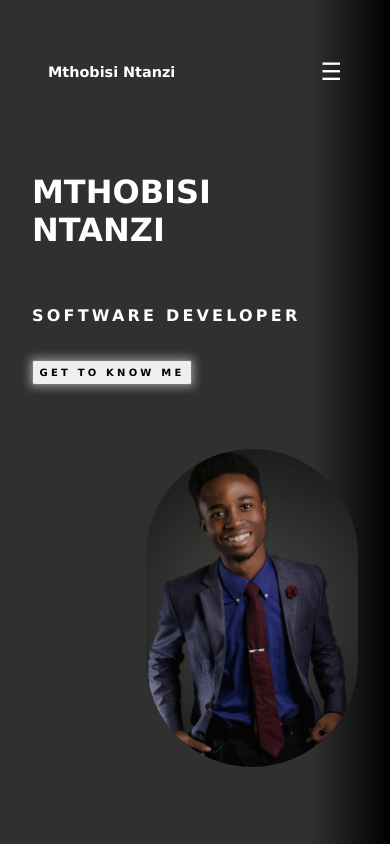
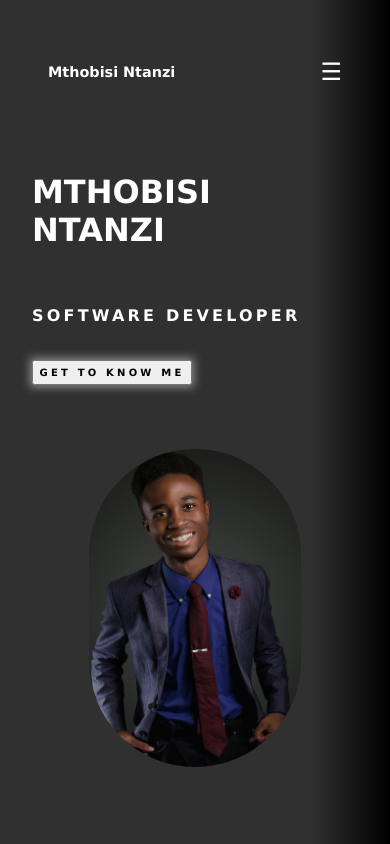
Before and after one commit to MthoNtanzi/portfolio, a Vue app: page / in a window 390 px wide. Built offline with nearby package versions, Linux system fonts and the light colour scheme.

Commit message:
center the image

```diff
--- a/src/views/HomeView.vue
+++ b/src/views/HomeView.vue
@@ -68,7 +68,7 @@
     }
 
     img{
-     margin-left: auto;
+     /* margin-left: auto; */
      max-width: 65%;
     }
 
```
